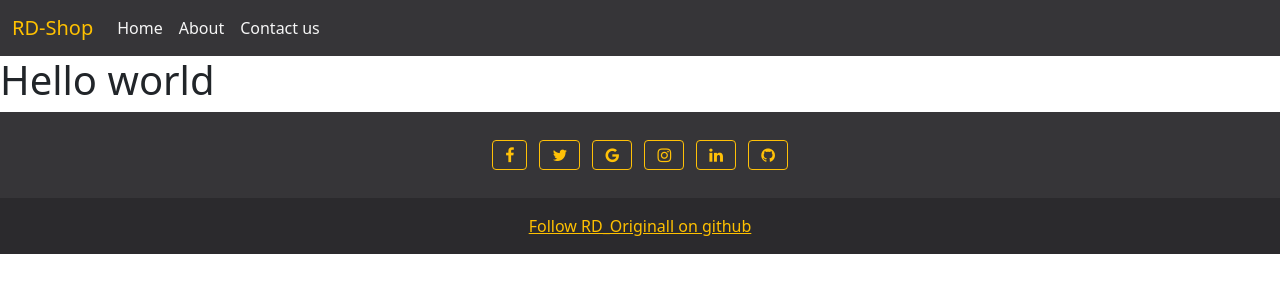
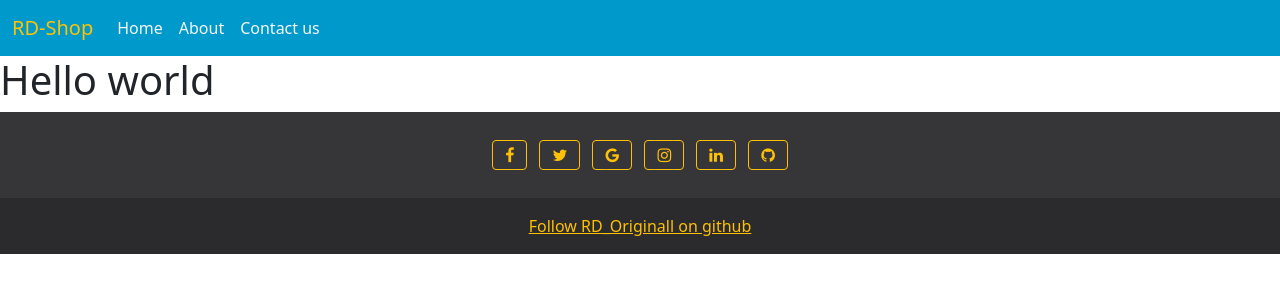
Before and after one commit to RDOriginall/Online_shop, a Django app: template online_shop/templates/core/_base.html in a window 1280 px wide. Shown: the top 300 px of the page. Run offline with Django 4.2, Linux system fonts and the light colour scheme; the template is opened without the code that fills it, so the values that code supplies are empty.

Commit message:
modified | bgc

```diff
--- a/online_shop/templates/core/__nav.html
+++ b/online_shop/templates/core/__nav.html
@@ -2,10 +2,10 @@
 <!-- #8D8C8A gray -->
 <!-- #F6F6F6 white -->
 <!-- #408697 darkBlue -->
-<!-- #52D6F4 lightBlue -->
+<!-- #0099CC lightBlue -->
 <!-- #FFC100 yellow -->
 
-<nav class="navbar navbar-expand-lg" style="background-color: #363538">
+<nav class="navbar navbar-expand-lg" style="background-color: #0099CC">
     <div class="container-fluid">
       <a class="navbar-brand" href="#" style="color: #FFC100">RD-Shop</a>
       <button class="navbar-toggler" type="button" data-bs-toggle="collapse" data-bs-target="#navbarNavAltMarkup" aria-controls="navbarNavAltMarkup" aria-expanded="false" aria-label="Toggle navigation">
```
